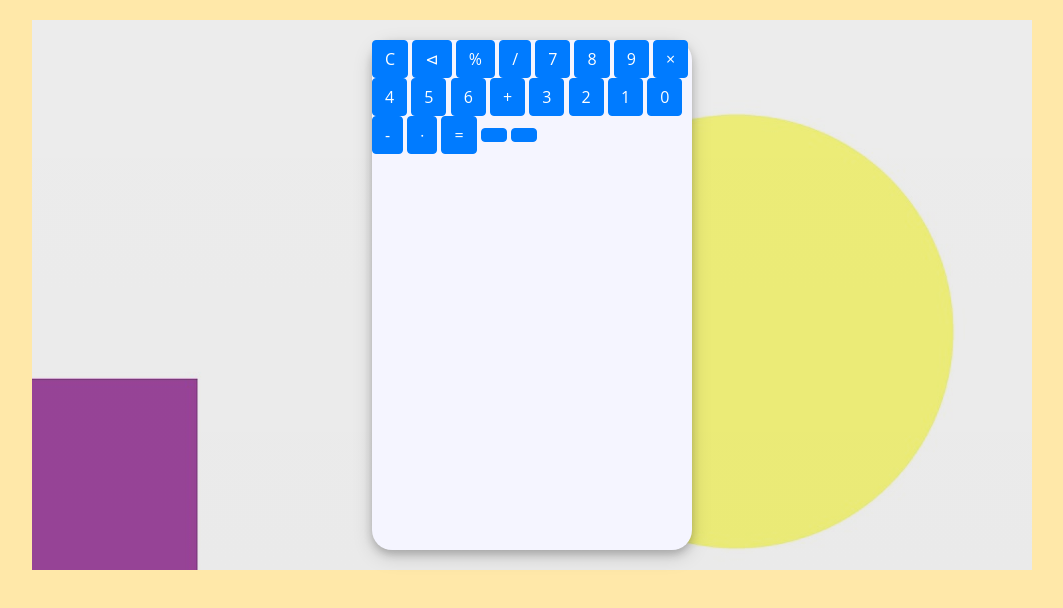
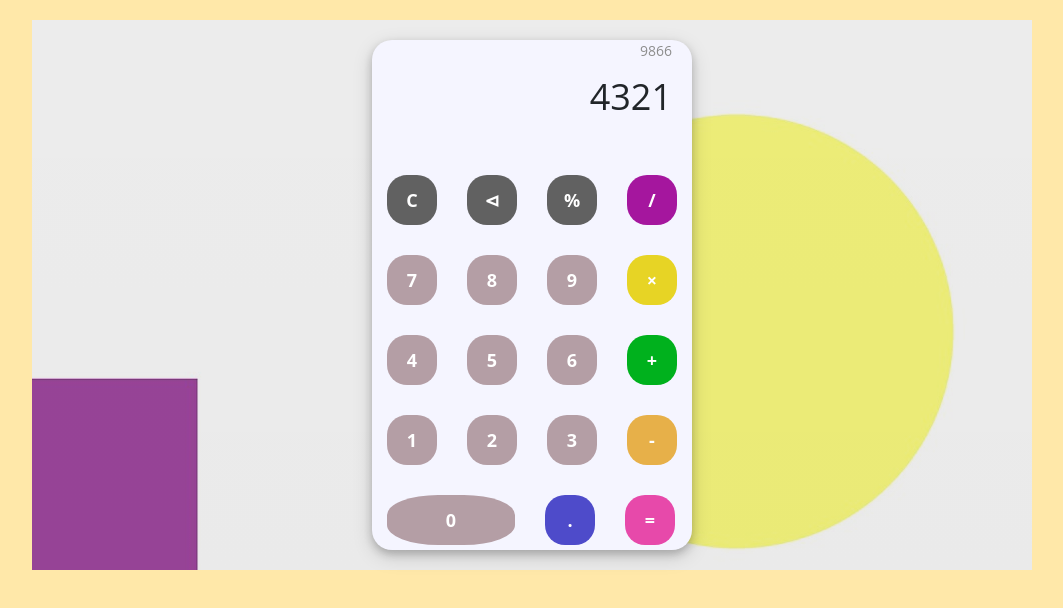
Before and after one commit to Chelsea-exe/Calculator-App, a plain HTML site: page index.html in a window 1280 px wide. Shown: the whole page, without its empty margins (108-1171 px from the left). Drawn offline with nearby package versions, Linux system fonts and the light colour scheme.

Commit message:
modified buttons alignment, added styling to button

```diff
--- a/index.html
+++ b/index.html
@@ -12,10 +12,10 @@
             <div id="calculator">
                 <div id="result">
                     <div id="history">
-                        <p id="history-value"></p>
+                        <p id="history-value">9866</p>
                     </div>
                     <div id="output">
-                        <p id="output-value"></p>
+                        <p id="output-value">4321</p>
                     </div>
                 </div>
                 <div id="keyboard">
@@ -23,23 +23,21 @@
                     <button type="button" class="btn btn-primary operator" id="backspace">&#8882;</button>
                     <button type="button" class="btn btn-primary operator" id="percentage">&#37;</button>
                     <button type="button" class="btn btn-primary operator" id="divide">/</button>
-                    <button type="button" class="btn btn-primary number" id="7">7</button>
-                    <button type="button" class="btn btn-primary number" id="8">8</button>
-                    <button type="button" class="btn btn-primary number" id="9">9</button>
+                    <button type="button" class="btn btn-primary number" id="seven">7</button>
+                    <button type="button" class="btn btn-primary number" id="eight">8</button>
+                    <button type="button" class="btn btn-primary number" id="nine">9</button>
                     <button type="button" class="btn btn-primary operator" id="multiply">&#215;</button>
-                    <button type="button" class="btn btn-primary number" id="4">4</button>
-                    <button type="button" class="btn btn-primary number" id="5">5</button>
-                    <button type="button" class="btn btn-primary number" id="6">6</button>
+                    <button type="button" class="btn btn-primary number" id="four">4</button>
+                    <button type="button" class="btn btn-primary number" id="five">5</button>
+                    <button type="button" class="btn btn-primary number" id="six">6</button>
                     <button type="button" class="btn btn-primary operator" id="addition">&#43;</button>
-                    <button type="button" class="btn btn-primary number" id="3">3</button>
-                    <button type="button" class="btn btn-primary number" id="2">2</button>
-                    <button type="button" class="btn btn-primary number" id="1">1</button>
-                    <button type="button" class="btn btn-primary number" id="0">0</button>
-                    <button type="button" class="btn btn-primary operator" id="-">-</button>
-                    <button type="button" class="btn btn-primary operator" id=".">&#8729;</button>
-                    <button type="button" class="btn btn-primary operator" id="=">&#61;</button>
-                    <button type="button" class="btn btn-primary empty" id="empty"></button>
-                    <button type="button" class="btn btn-primary empty" id="empty"></button>
+                    <button type="button" class="btn btn-primary number" id="one">1</button>
+                    <button type="button" class="btn btn-primary number" id="two">2</button>
+                    <button type="button" class="btn btn-primary number" id="three">3</button>
+                    <button type="button" class="btn btn-primary operator" id="subtraction">-</button>
+                    <button type="button" class="btn btn-primary number" id="zero">0</button>
+                    <button type="button" class="btn btn-primary operator" id="decimal">.</button>
+                    <button type="button" class="btn btn-primary operator" id="equal">=</button>
 
 
 
--- a/style.css
+++ b/style.css
@@ -30,3 +30,101 @@ body {
     border-radius: 20px;
     box-shadow: 0 4px 8px 0 rgba(0, 0, 0, 0.2), 0 6px 20px 0 rgba(0, 0, 0, 0.15);
 }
+#result {
+    height: 120px;
+    border-radius: 20px;
+}
+#keyboard {
+    height: 390px;
+    border-radius: 20px;
+}
+#history {
+    text-align: right;
+    height: 20px;
+    margin: 0 20px;
+    font-size: 14px;
+    color: rgb(141, 141, 141);
+}
+#output {
+    text-align: right;
+    height: 60px;
+    margin: 10px 20px;
+    font-size: 36px;
+}
+.operator,
+.number {
+    width: 50px;
+    height: 50px;
+    margin: 15px;
+    float: left;
+    border-radius: 40%;
+    border-width: 0;
+    font-weight: bold;
+    font-size: 18px;
+
+}
+.number {
+    background-color: rgb(180, 158, 165);
+}
+.number:hover {
+    background-color: rgb(219, 206, 179);
+
+}
+.operator {
+    background-color: rgb(112, 140, 189);
+}
+#divide {
+    background-color: rgb(165, 22, 158);
+}
+#divide:hover {
+    background-color: rgb(190, 95, 199);
+
+}
+#multiply {
+    background-color: rgb(231, 212, 37);
+}
+#multiply:hover {
+    background-color: rgb(228, 193, 96);
+
+}
+#addition {
+    background-color: rgb(0, 177, 29);
+}
+#addition:hover {
+    background-color: rgb(73, 231, 99);
+
+}
+#subtraction {
+    background-color: rgb(231, 176, 73);
+
+}
+#subtraction:hover {
+    background-color: rgb(231, 205, 133);
+
+}
+#equal {
+    background-color: rgb(231, 73, 170);
+}
+#equal:hover {
+    background-color: rgb(190, 34, 130);
+
+}
+#decimal {
+    background-color: rgb(78, 75, 202);
+
+}
+#decimal:hover {
+    background-color: rgb(88, 85, 247);
+
+}
+#zero {
+    width: 128px;
+}
+#clear, #backspace, #percentage {
+    background-color: rgb(97, 97, 97);
+
+}
+#clear:hover, #backspace:hover, #percentage:hover {
+    background-color: rgb(161, 161, 161);
+
+}
```
